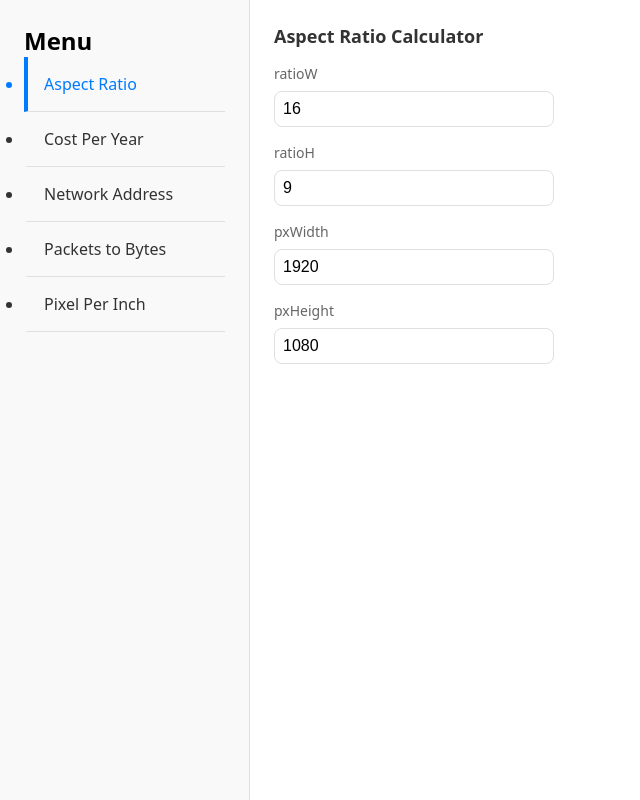
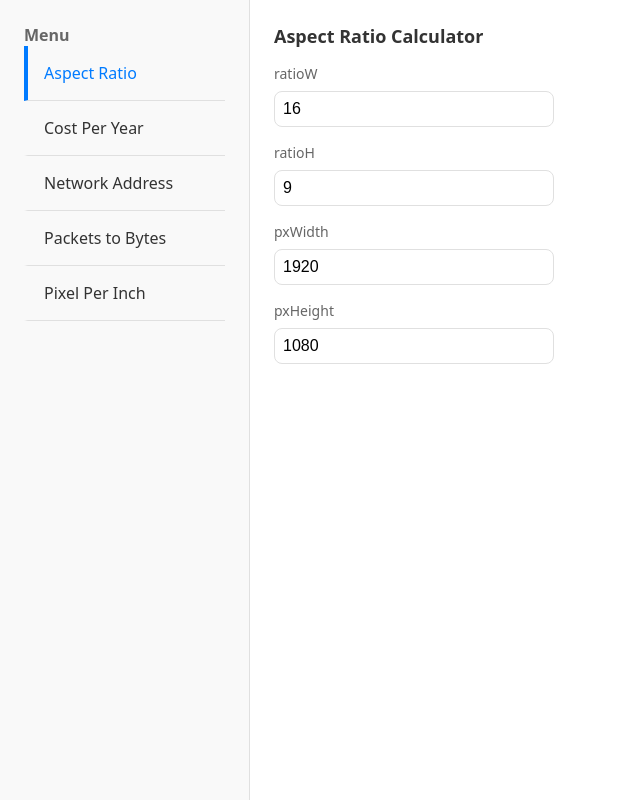
Before and after one commit to altflow/calc-app, a React (Vite) app: page / in a window 1280 px wide. Shown: the whole page, without its empty margins (0-640 px from the left). Built offline with nearby package versions, Linux system fonts and the light colour scheme.

Commit message:
Adjusted layout for mobile view

```diff
--- a/src/components/Layout/Layout.module.css
+++ b/src/components/Layout/Layout.module.css
@@ -10,6 +10,11 @@
   box-sizing: border-box;
   overflow-y: auto;
   border-right: 1px solid var(--color-border);
+}
+
+.menuTitle {
+  font-size: var(--font-size-md);
+  color: var(--color-text-secondary);
 }
 
 .menuItem {
@@ -36,7 +41,7 @@
 .hamburger {
   display: none;
   position: fixed;
-  top: var(--spacing-md);
+  top: 10px;
   left: var(--spacing-md);
   z-index: 1000;
   background-color: var(--color-accent);
@@ -44,6 +49,10 @@
   border: none;
   padding: var(--spacing-md);
   cursor: pointer;
+}
+
+.hamburger.hidden {
+  display: none;
 }
 
 .sidebar.mobileOpen {
@@ -68,4 +77,8 @@
   .sidebar.mobileOpen {
     display: block;
   }
+
+  .content {
+    padding-top: 80px;
+  }
 }
--- a/src/components/Layout/index.tsx
+++ b/src/components/Layout/index.tsx
@@ -37,11 +37,11 @@ const Layout: React.FC = () => {
 
   return (
     <div className={styles.layout}>
-      <button className={styles.hamburger} onClick={toggleSidebar}>
+      <button className={`${styles.hamburger} ${isSidebarOpen ? styles.hidden : ''}`} onClick={toggleSidebar}>
         ☰
       </button>
       <div className={`${styles.sidebar} ${isSidebarOpen ? styles.mobileOpen : ''}`}>
-        <h2>Menu</h2>
+        <h2 className={styles.menuTitle}>Menu</h2>
         <ul>
           {menuItems.map(item => (
             <li
@@ -54,7 +54,7 @@ const Layout: React.FC = () => {
           ))}
         </ul>
       </div>
-      <div className={styles.content}>
+      <div className={styles.content} onClick={() => setIsSidebarOpen(false)}>
         {selectedComponent && React.createElement(selectedComponent)}
       </div>
     </div>
--- a/src/index.css
+++ b/src/index.css
@@ -25,3 +25,7 @@ body {
   font-family: system-ui, sans-serif;
   background-color: var(--color-bg);
 }
+
+ul {
+  list-style: none;
+}
```
